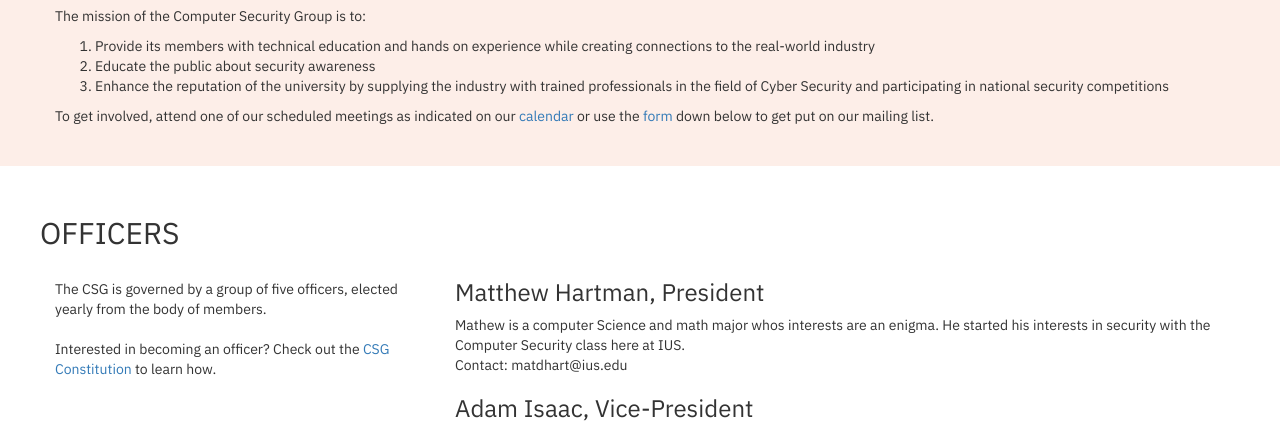
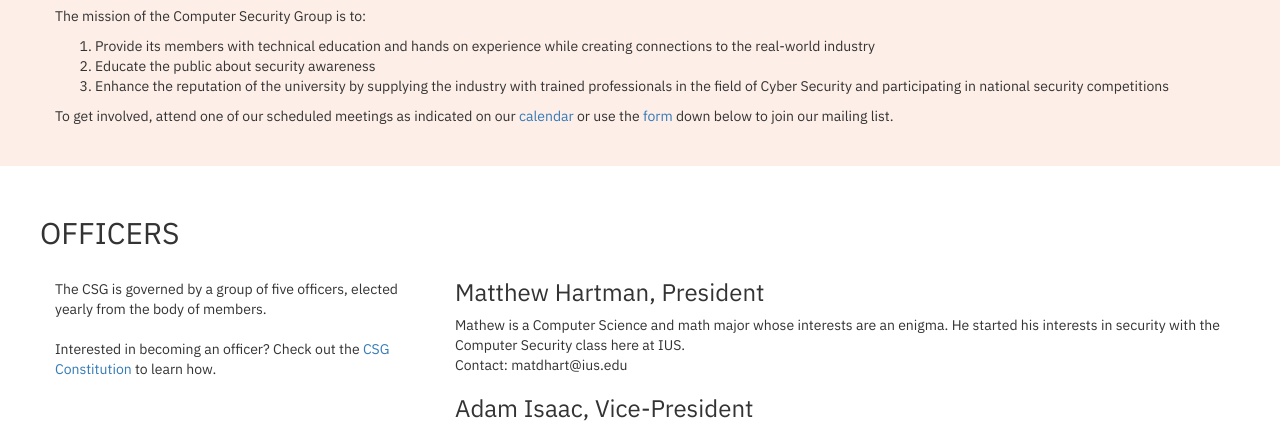
Before and after one commit to ius-csg/csghomepage, a Jekyll site: the page built from index.html, in a window 1280 px wide and 900 px high, scrolled down 679 px. Shown: the part 153-576 px from the top of the window. Built offline with Jekyll 4.4.1, drawn with Linux system fonts in a browser that asks for light colours; some of the changed text lies outside the part shown.

```diff
--- a/_data/people.yml
+++ b/_data/people.yml
@@ -1,6 +1,6 @@
 - name: "Matthew Hartman"
   occupation: "President"
-  description: "Mathew is a computer Science and math major whos interests are an enigma. He started his interests in security with the Computer Security class here at IUS."
+  description: "Mathew is a Computer Science and math major whose interests are an enigma. He started his interests in security with the Computer Security class here at IUS."
   contact: "matdhart@ius.edu"
 
 - name: "Adam Isaac"
--- /dev/null
+++ b/_includes/CSGLabsContributers.html
@@ -0,0 +1,6 @@
+<div class="container CSGLabs-temp">
+    <h2>Stay tune</h2>
+    <h3>We will be posting more information about CSGLabs and the contributers here soon.</h3>
+    <p>If your interested in reading the proposals check out the <a href="../assets/pdf/CSGLabs Website Proposal.pdf">infrasturecure</a> proposal and the <a href="../assets/pdf/CSGLabs Infrastructure Proposal.pdf">web appplication</a> proposal.</p>
+    <h3> <a href="index.html">Home Page</a> </h3>
+</div>
--- a/_includes/aboutus.html
+++ b/_includes/aboutus.html
@@ -5,5 +5,5 @@
         <li>Provide its members with technical education and hands on experience while creating connections to the real-world industry</li>
         <li>Educate the public about security awareness</li>
         <li>Enhance the reputation of the university by supplying the industry with trained professionals in the field of Cyber Security and participating in national security competitions</li></ol>
-        <p>To get involved, attend one of our scheduled meetings as indicated on our <a href="#schedule">calendar</a> or use the <a href="#Interest Form">form</a> down below to get put on our mailing list.</p>
+        <p>To get involved, attend one of our scheduled meetings as indicated on our <a href="#schedule">calendar</a> or use the <a href="#Interest Form">form</a> down below to join our mailing list.</p>
 </div>
--- /dev/null
+++ b/_includes/calender.html
@@ -0,0 +1,4 @@
+<div>
+        <iframe src="https://calendar.google.com/calendar/embed?height=600&amp;wkst=2&amp;bgcolor=%23800000&amp;ctz=America%2FNew_York&amp;src=aXUuZWR1X2doa2tuZ2JtNmkycWFkc2xhNGt0bnBnaTUwQGdyb3VwLmNhbGVuZGFyLmdvb2dsZS5jb20&amp;color=%23F6BF26&amp;title=CSG%20Events&amp;showTitle=0" style="border:solid 1px #777" width="100%" height="600" frameborder="0" scrolling="no">
+        </iframe>
+</div>
--- /dev/null
+++ b/_includes/resouces.html
@@ -0,0 +1,25 @@
+<div class="container about-body">
+    <h2>Resources</h2>
+    <p>
+        <ul style="list-style-type:disc;">
+            <li>
+                <a href="https://greatscottgadgets.com/hackrf/">Great Scott Gadgets</a> for Software-Defined Radio.
+            </li>
+            <li>
+                <a href="https://overthewire.org/wargames/">Over The Wire</a> for Capture the flag.
+            </li>
+            <li>
+                <a href="http://www.doc.ic.ac.uk/~wjk/UnixIntro//">An intro to linux</a>.
+            </li>
+            <li>
+                <a href="https://www.reddit.com/r/sysadmin/">Topics on system adminastration</a>.
+            </li>
+            <li>
+                <a href="https://news.ycombinator.com/">Computer News</a> for everyone.
+            </li>
+            <li>
+                <a href="https://ctflearn.com">Capture the Flags</a> for learning some basic attacks.
+            </li>
+        </ul>
+    </p>
+</div>
--- a/_layouts/home.html
+++ b/_layouts/home.html
@@ -66,30 +66,6 @@ layout: "wrapper"
 </section>
 <br><br>
 
-<section id="resources" class="index-about">
-    <div class="container about-body">
-        <h2>Resources</h2>
-        <p> If you want to read more into Computer Science and Security topics, then we recommend this websites:
-            <ul style="list-style-type:disc;">
-                <li>
-                    <a href="https://greatscottgadgets.com/hackrf/">Great Scott Gadgets</a> for Software-Defined Radio.
-                </li>
-                <li>
-                    <a href="https://overthewire.org/wargames/">Over The Wire</a> for Capture the flag.
-                </li>
-                <li>
-                    <a href="http://www.doc.ic.ac.uk/~wjk/UnixIntro//">An intro to linux</a>.
-                </li>
-                <li>
-                    <a href="https://www.reddit.com/r/sysadmin/">Topics on system adminastration</a>.
-                </li>
-                <li>
-                    <a href="https://news.ycombinator.com/">Computer News</a> for everyone.
-                </li>
-                <li>
-                    <a href="https://ctflearn.com">Capture the Flags</a> for learning some basic attacks.
-                </li>
-            </ul>
-        </p>
-    </div>
+<section id="resources" class="index-officers">
+    {% include resouces.html %}
 </section>
--- /dev/null
+++ b/index2.html
@@ -0,0 +1,4 @@
+---
+layout: CSGLabs
+title: CSGLabs
+---
```
Also changed, not shown: other parts of _layouts/home.html (+1 -1 lines), CSGLabsContributers.html (deleted, +0 -11 lines), _layouts/CSGLabs.html (added, +7 -0 lines), CSGLabs.html (deleted).
